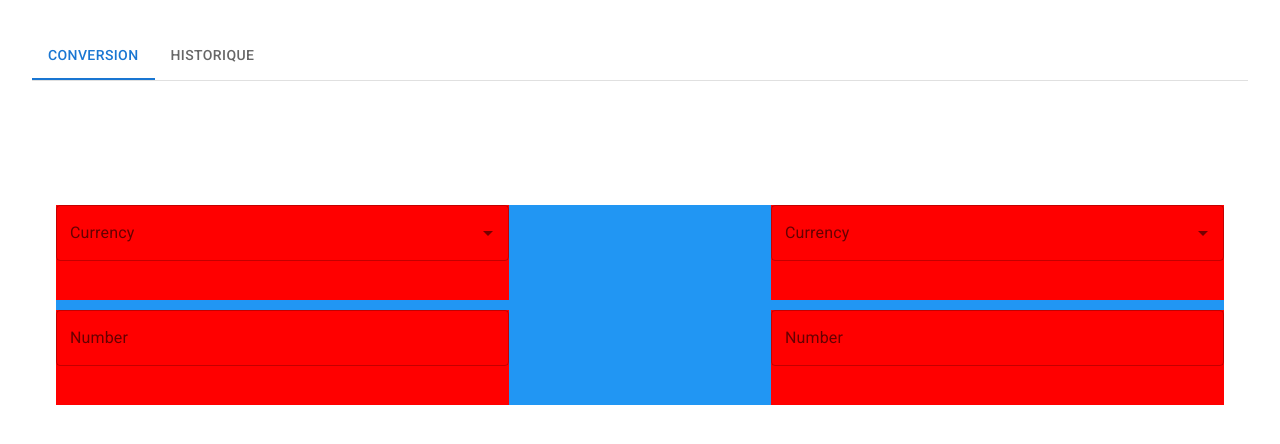
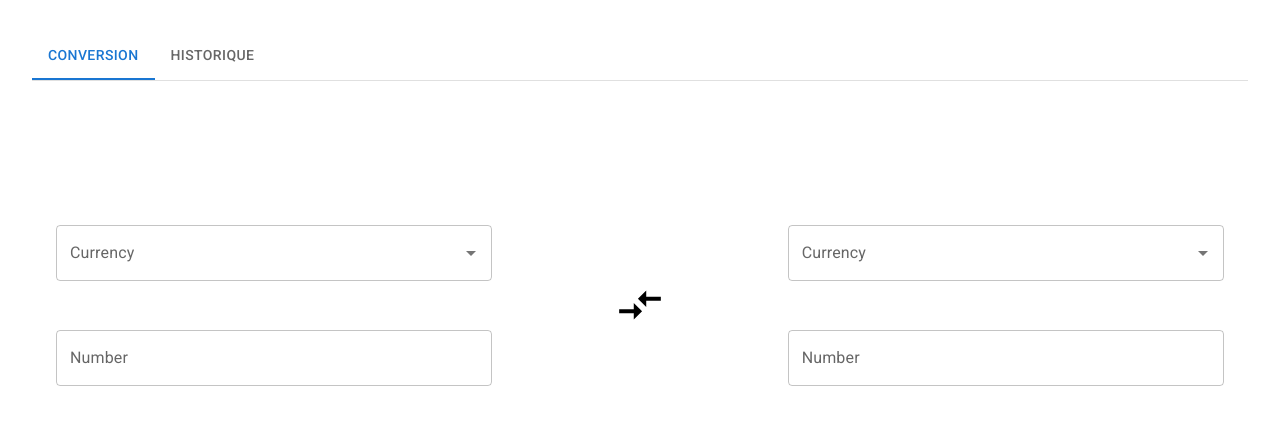
Before and after one commit to Amirrak/Currency-Converter-WebApp, a Next.js app: page / in a window 1280 px wide. Shown: the top 444 px of the page. Built offline with nearby package versions, Linux system fonts and the light colour scheme; no server answers.

Commit message:
Front of conversion tab

```diff
--- a/component/Conversion.js
+++ b/component/Conversion.js
@@ -1,6 +1,7 @@
 import React from "react";
 import styles from "./styles/Conversion.module.css"
 import { TextField, Autocomplete } from '@mui/material';
+import CompareArrowsIcon from '@mui/icons-material/CompareArrows';
 
 export const Conversion = (props) => {
     var listCurrent = [];
@@ -17,7 +18,10 @@ export const Conversion = (props) => {
                     options={listCurrent}
                     renderInput={(params) => <TextField {...params} label="Currency" />}
                 />
-                <div className={styles.test} />
+
+                <div className={styles.iconSwitch}>
+                    <CompareArrowsIcon sx={{ fontSize: 50, cursor:'pointer' }} />
+                </div>
 
                 <Autocomplete
                     className={styles.currencyB}
@@ -26,8 +30,14 @@ export const Conversion = (props) => {
                     options={listCurrent}
                     renderInput={(params) => <TextField {...params} label="Currency" />}
                 />
-                <TextField className={styles.amountA} label="Number" type="number" variant="outlined" />
-                <TextField className={styles.amountB} label="Number" type="number" variant="outlined" />
+
+                <div className={styles.amountA}>
+                    <TextField label="Number" type="number" variant="outlined" sx={{width:'100%'}} />
+                </div>
+
+                <div className={styles.amountB}>
+                    <TextField label="Number" type="number" variant="outlined" sx={{width:'100%'}} />
+                </div>
 
             </div>
        </div>
--- a/component/styles/Conversion.module.css
+++ b/component/styles/Conversion.module.css
@@ -12,27 +12,33 @@
     grid-template-areas:
     "a b c"
     "d b e";
-    background-color: #2196F3;
     gap: 10px;
 }
 
 .currencyA {
     grid-area: a;
-    background-color: red;
+    display: flex;
+    align-items: center;
 }
 .currencyB {
     grid-area: c;
-    background-color: red;
+    display: flex;
+    align-items: center;
 }
-.switch{
+.iconSwitch{
     grid-area: b;
-    background-color: red;
+    display: flex;
+    align-items: center;
+    justify-content: center;
 }
+
 .amountA {
     grid-area: d;
-    background-color: red;
+    display: flex;
+    align-items: center;
 }
 .amountB {
     grid-area: e;
-    background-color: red;
+    display: flex;
+    align-items: center;
 }
--- a/package.json
+++ b/package.json
@@ -12,6 +12,7 @@
     "@emotion/react": "^11.10.5",
     "@emotion/styled": "^11.10.5",
     "@fontsource/roboto": "^4.5.8",
+    "@mui/icons-material": "^5.10.9",
     "@mui/lab": "^5.0.0-alpha.106",
     "@mui/material": "^5.10.12",
     "axios": "^1.1.3",
```
Also changed, not shown: 1 other file (tests, documents, lock files or other folders).
